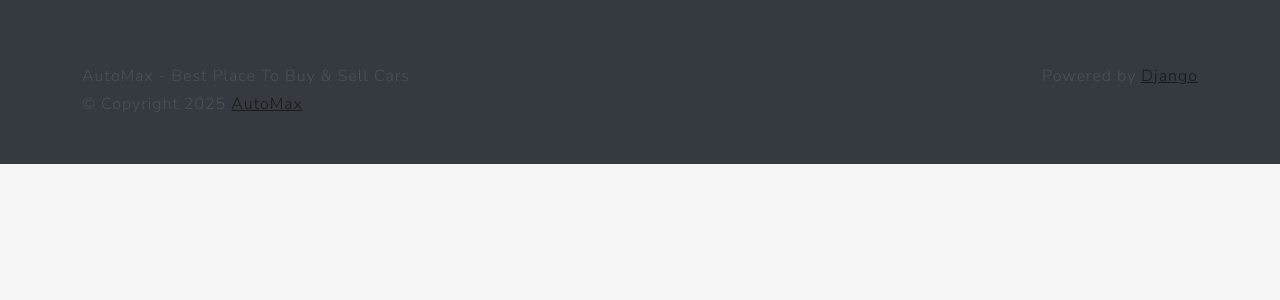
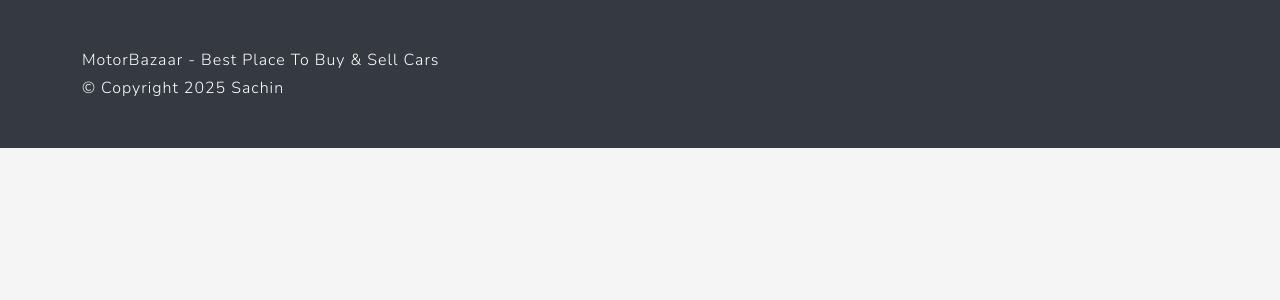
Before and after one commit to smaurya4941/CarBazaar, a Django app: page /base/ in a window 1280 px wide. Shown: the part 64-364 px from the top of the page. Run offline with Django 5.2, Linux system fonts and the light colour scheme; some libraries are stand-ins or nearby versions.

Commit message:
update cars

```diff
--- a/mainapp/templates/base/base.html
+++ b/mainapp/templates/base/base.html
@@ -62,17 +62,6 @@
 
                 {% endif %}
 
-                {% comment %} {% if request.user.is_authenticated %}
-                <ul class="nav col-12 col-lg-auto me-lg-auto mb-2 justify-content-center mb-md-0">
-                    <li>
-                        <a href="{% url 'profile' %}" class="nav-link px-2">Profile</a>
-                    </li>
-                </ul>
-                <div class="text-end">
-                    <a type="button" href="{% url 'logout' %}" class="btn btn-danger">Logout</a>
-                </div>
-                {% endif %} {% endcomment %}
-
             </div>
         </div>
     </header>
@@ -82,12 +71,12 @@
 </body>
 
 {% block 'footer' %}
-<footer class="footer text-muted bg-dark py-5">
+<footer class="footer  text-white bg-dark py-5 ">
     <div class="container">
-        <p class="float-end mb-1">Powered by <a href="https://www.djangoproject.com/">Django</a></p>
-        </p>
-        <p class="mb-1">AutoMax - Best Place To Buy & Sell Cars</p>
-        <p class="mb-0">© Copyright {% now 'Y' %} <a href="">AutoMax</a></p>
+        {% comment %} <p class="float-end mb-1">Powered by <a href="https://www.djangoproject.com/">Django</a></p>
+        </p> {% endcomment %}
+        <p class="mb-1">MotorBazaar - Best Place To Buy & Sell Cars</p>
+        <p class="mb-0">© Copyright {% now 'Y' %} Sachin</p>
     </div>
 </footer>
 {% endblock %}
```
Also changed, not shown: db.sqlite3, media/user_1/sachinnprofile_71gY5Na.jpg (added).
